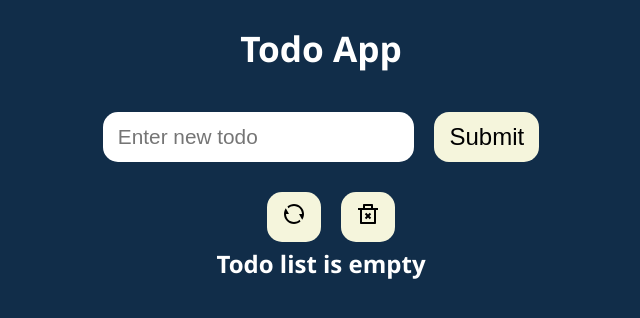
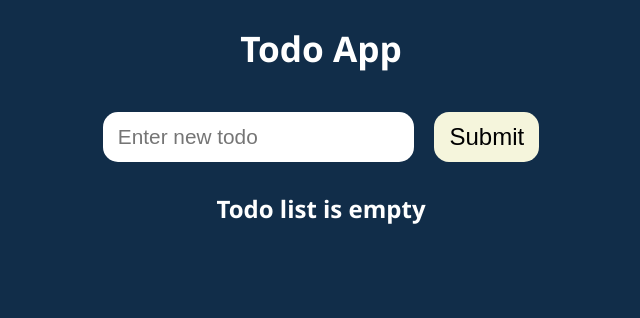
Before and after one commit to YaroslavKashkarov/todo-my-app, a React (Create React App) app: page / in a window 1280 px wide. Shown: the top 318 px of the page, without its empty margins (319-959 px from the left). Built offline with nearby package versions, Linux system fonts and the light colour scheme.

Commit message:
added count for button that not activity and if these tasks is completed

```diff
--- a/src/App.js
+++ b/src/App.js
@@ -1,3 +1,4 @@
+// @ts-nocheck
 import {useState} from 'react'
 import {v4 as uuidv4} from 'uuid'
 // @ts-ignore
@@ -45,10 +46,17 @@ function App() {
     setTodos([])
   }
 
+  const deleteCompletedTodosHandler = () => {
+    // @ts-ignore
+    setTodos(todos.filter((todo) => !todo.isCompleted))
+  }
+
+  const completedTodosCount = todos.filter((todo) => todo.isCompleted).length
+
   return (<div className="App">
     <h1>Todo App</h1>
     <TdodForm addTodo={addTodoHandler} />
-    <TodoActions />
+    {!!todos.length && <TodoActions resetTodos={resetTodosHandler} deleteCompletedTodos={deleteCompletedTodosHandler} completedTodosExist={!completedTodosCount} />}
     <TodoList toggleTodo={toggleTodoHandler} todos={todos} deleteTodo={deleteTodoHandler} />
   </div>)
 }
--- a/src/components/Todos/TodosActions.js
+++ b/src/components/Todos/TodosActions.js
@@ -1,11 +1,12 @@
 import {RiDeleteBin2Line, RiRefreshLine} from 'react-icons/ri'
 import React from 'react'
 import Button from '../UI/Button'
-function TodoActions() {
+// @ts-ignore
+function TodoActions({resetTodos, deleteCompletedTodos, completedTodosExist}) {
   return (
     <React.Fragment>
-      <Button title='Reset todos' onClick><RiRefreshLine /></Button>
-      <Button title='Clear completed todos'><RiDeleteBin2Line /></Button>
+      <Button title='Reset todos' onClick={resetTodos}><RiRefreshLine /></Button>
+      <Button title='Clear completed todos' onClick={deleteCompletedTodos} disabled={!completedTodosExist}><RiDeleteBin2Line /></Button>
     </React.Fragment>
   )
 }
```
